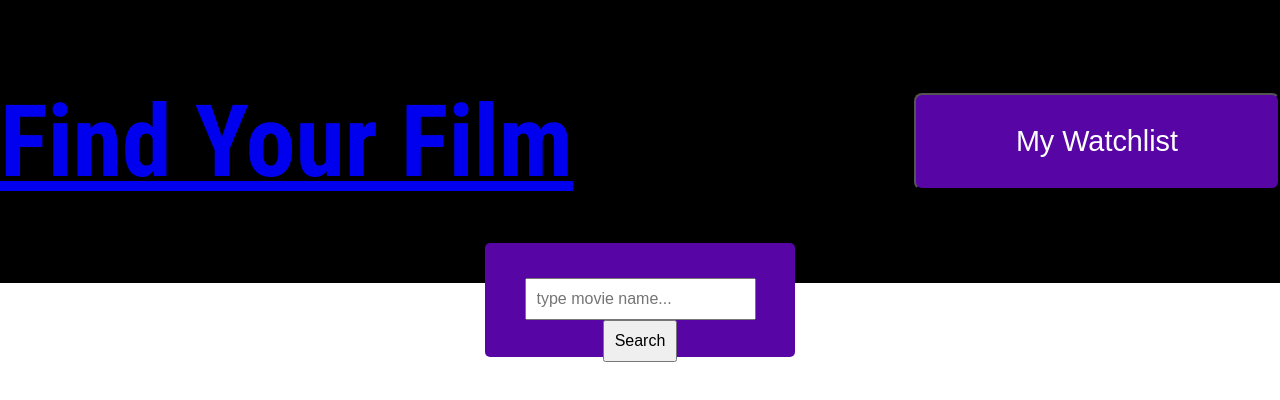
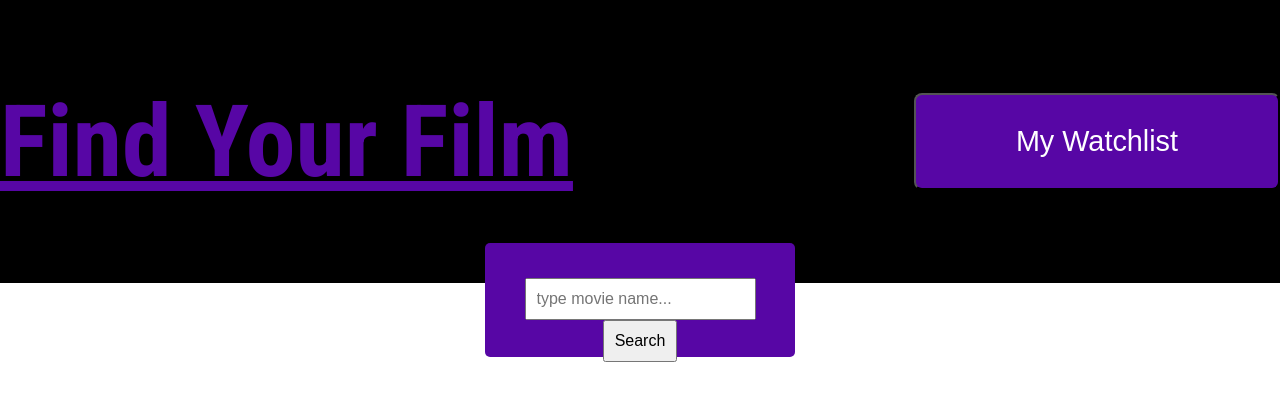
Before and after one commit to thomasEngels17/movie_watchlist, a plain HTML site: page index.html in a window 1280 px wide. Drawn offline with Linux system fonts and the light colour scheme.

Commit message:
cosmetic change

```diff
--- a/index.css
+++ b/index.css
@@ -19,6 +19,9 @@ nav {
     background: black;
 }
 
+a {
+    color: #5706a5;
+}
 /* || BUTTONS, LINKS, FORMS, LISTS */
 h1 {
     font-size: 6.25rem;
```
